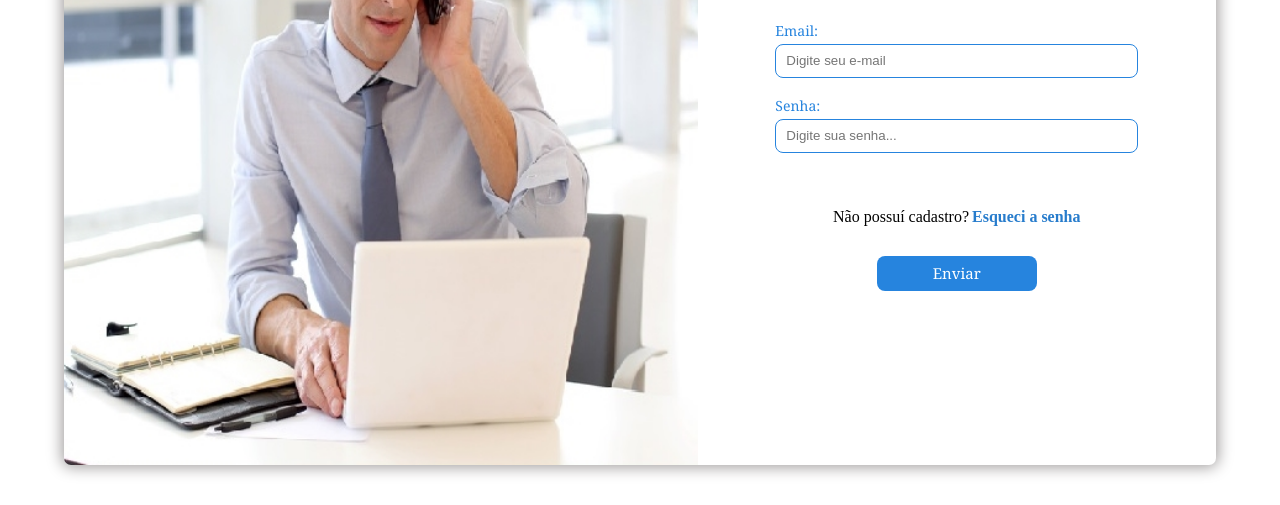
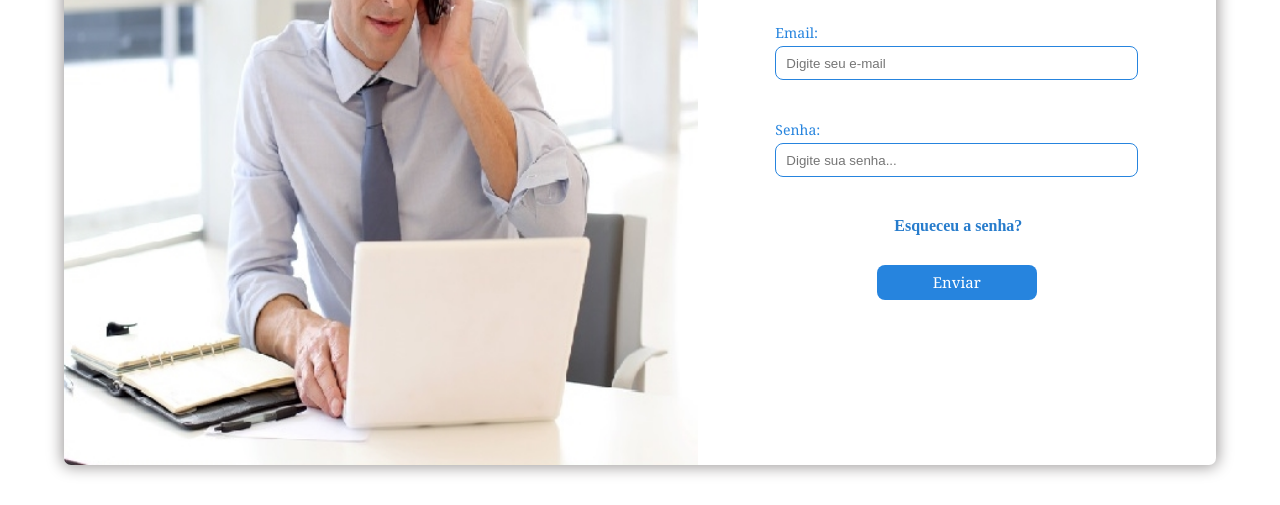
Before and after one commit to MatheusOliveiraFer/TeamWorking, a plain HTML site: page index.html in a window 1280 px wide. Shown: the part 295-800 px from the top of the page. Drawn offline with Linux system fonts and the light colour scheme; files whose address does not match are found by name.

Commit message:
Ajute de texto Tela de Login

```diff
--- a/index.html
+++ b/index.html
@@ -40,13 +40,12 @@
                             <div class="senha">Senha:</div>
                             <input id="password" name="senha" type="password" placeholder="Digite sua senha..." style="padding-left: 10px;"/>
                         </div>
-                        <div class="errorDiv">
+                    </div><!--form-body-->
+                    <div class="errorDiv">
                             <div id="errorElement"></div>
                         </div>
-                    </div><!--form-body-->
                     <div class="cadastro">
-                        Não possuí cadastro?
-                        <a href="">Esqueci a senha</a></div>
+                        <a href="">Esqueceu a senha?</a></div>
                     <div class="form-button">
                         <div id="loading-button" class="loading-button">
                             <img src="./assets/images/Loading.gif" class="loading"/>
```
